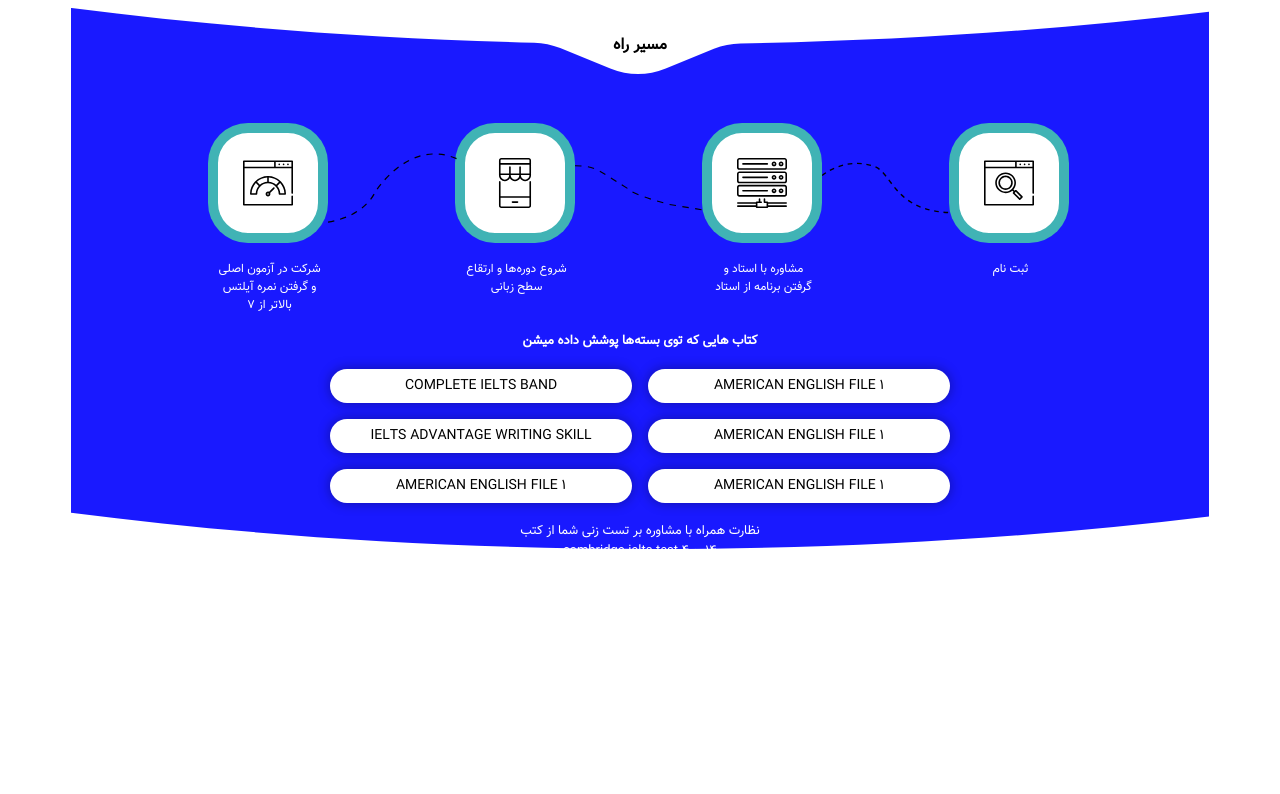
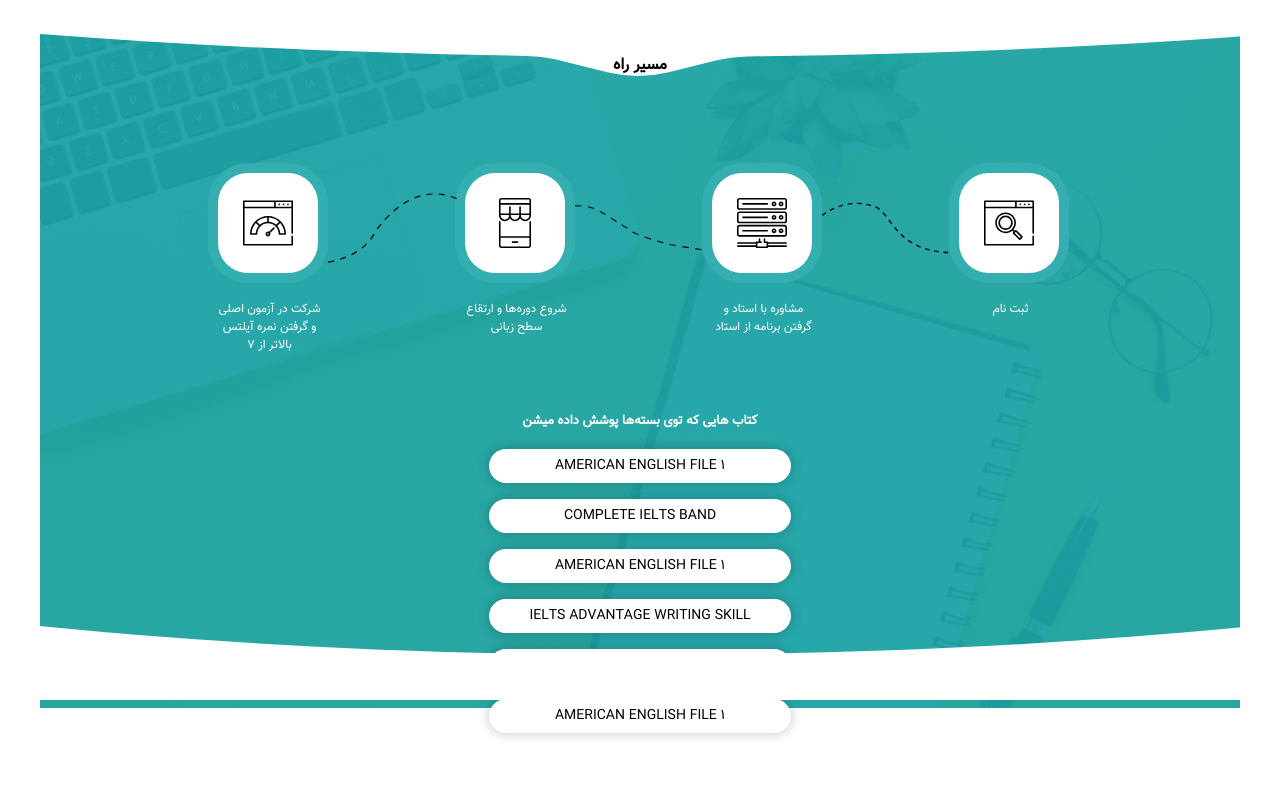
Before and after one commit to alimahmoodi/light-way, a website: page index.html in a window 1280 px wide. Drawn offline with Linux system fonts and the light colour scheme.

Commit message:
background image edit

```diff
--- a/main.scss
+++ b/main.scss
@@ -1,3 +1,4 @@
+$primary-color: #1ca3a6;
 @font-face {
     src: url("font/Vazir-FD.woff");
     font-family: Vazir-FD;
@@ -9,14 +10,15 @@
     direction: rtl;
 }
 .wrapper {
-    max-width: 90%;
+    max-width: 95%;
     display: block;
     margin: 0 auto;
 }
 .way {
     position: relative;
-    background-image: url("img/shape.svg");
-    height: 800px;
+    background-image: linear-gradient(to bottom, rgba(28, 163, 166, 0.95), rgba(28, 163, 166, 0.95)), url("img/laptop.jpg");
+    background-size: cover;
+    height: 700px;
     width: 100%;
     background-repeat: no-repeat;
     &__dash {
@@ -27,7 +29,7 @@
     &__items {
         display: flex;
         justify-content: center;
-        padding-top: 90px;
+        padding-top: 130px;
     }
     &__item {
         display: flex;
@@ -41,7 +43,7 @@
         height: 100px;
         border-radius: 40px;
         background-color: white;
-        border: 10px solid rgba($color: #1fa6a8, $alpha: 0.85);
+        border: 10px solid rgba($color: #1fa6a8, $alpha: 0.9);
         background-repeat: no-repeat;
         background-position: center;
         &--1 {
@@ -68,18 +70,19 @@
         margin: 0 auto;
         text-align: center;
         position: relative;
-        top: 25px;
+        top: 45px;
     }
 
     &__books-header {
         width: fit-content;
+        width: -moz-fit-content;
         margin: 0 auto;
         color: white;
         font-size: 13px;
     }
     &__books-container {
         display: flex;
-        width: 70%;
+        width: 50%;
         margin: 0 auto;
         flex-wrap: wrap;
         justify-content: center;
@@ -92,14 +95,42 @@
         margin: 8px;
         text-align: center;
         padding: 6px;
-        border-radius: 25px;
+        border-radius: 50px;
         text-transform: uppercase;
         font-size: 14px;
         box-shadow: 0 0 12px 1px rgba(0, 0, 0, 0.2);
+    }
+    &__books {
+        margin-top: 40px;
     }
     &__books-footer {
         text-align: center;
         color: white;
         font-size: 13px;
     }
+
+    &::before {
+        display: block;
+        content: "";
+        background-image: url(svg/Asset1.svg);
+        width: 101%;
+        height: 150px;
+        position: absolute;
+        background-repeat: no-repeat;
+        top: -2px;
+        left: 50%;
+        // width: 1450px;
+        transform: translateX(-50%);
+    }
+    &::after {
+        display: block;
+        content: "";
+        background-image: url(svg/Asset2.svg);
+        width: 102%;
+        height: 150px;
+        position: absolute;
+        background-repeat: no-repeat;
+        bottom: -66px;
+        right: -2px;
+    }
 }
```
Also changed, not shown: style.css, svg/Asset1.svg (added), svg/Asset2.svg (added).
